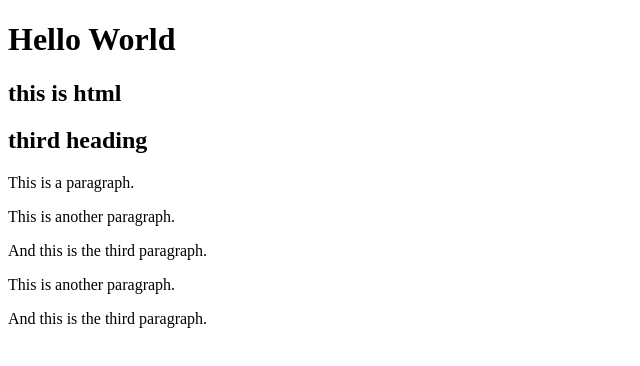
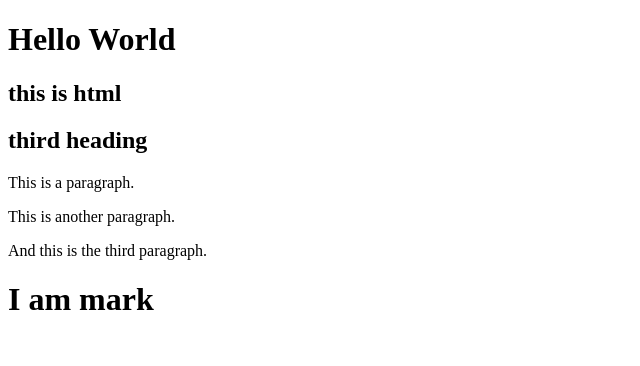
Before and after one commit to raza404y/dfs, a plain HTML site: page index.html in a window 1280 px wide. Shown: the whole page, without its empty margins (0-640 px from the left). Drawn offline with Linux system fonts and the light colour scheme.

Commit message:
mark commit

```diff
--- a/index.html
+++ b/index.html
@@ -14,7 +14,6 @@
     <p>And this is the third paragraph.</p>
 
 
-     <p>This is another paragraph.</p>
-    <p>And this is the third paragraph.</p>
+     <h1>I am mark</h1>
 </body>
 </html>
```
